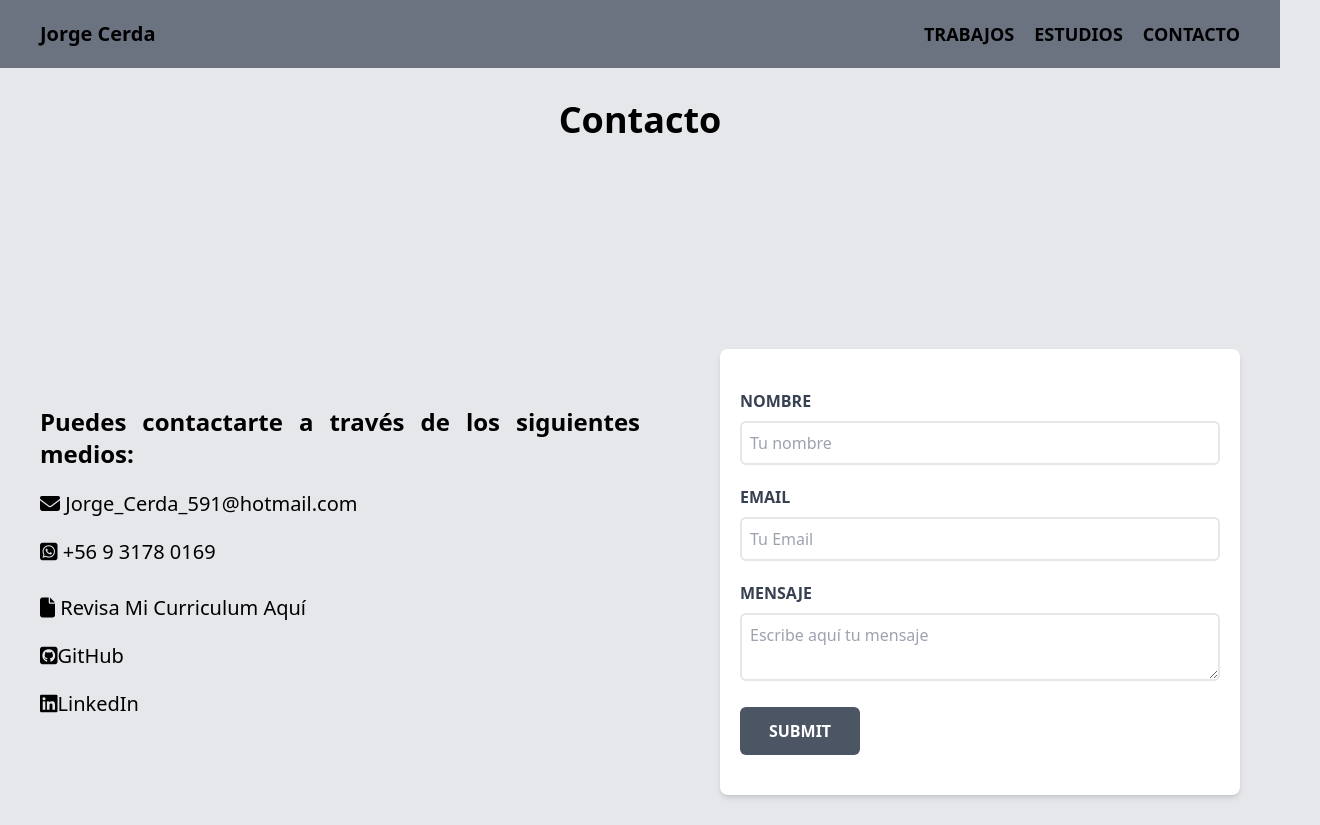
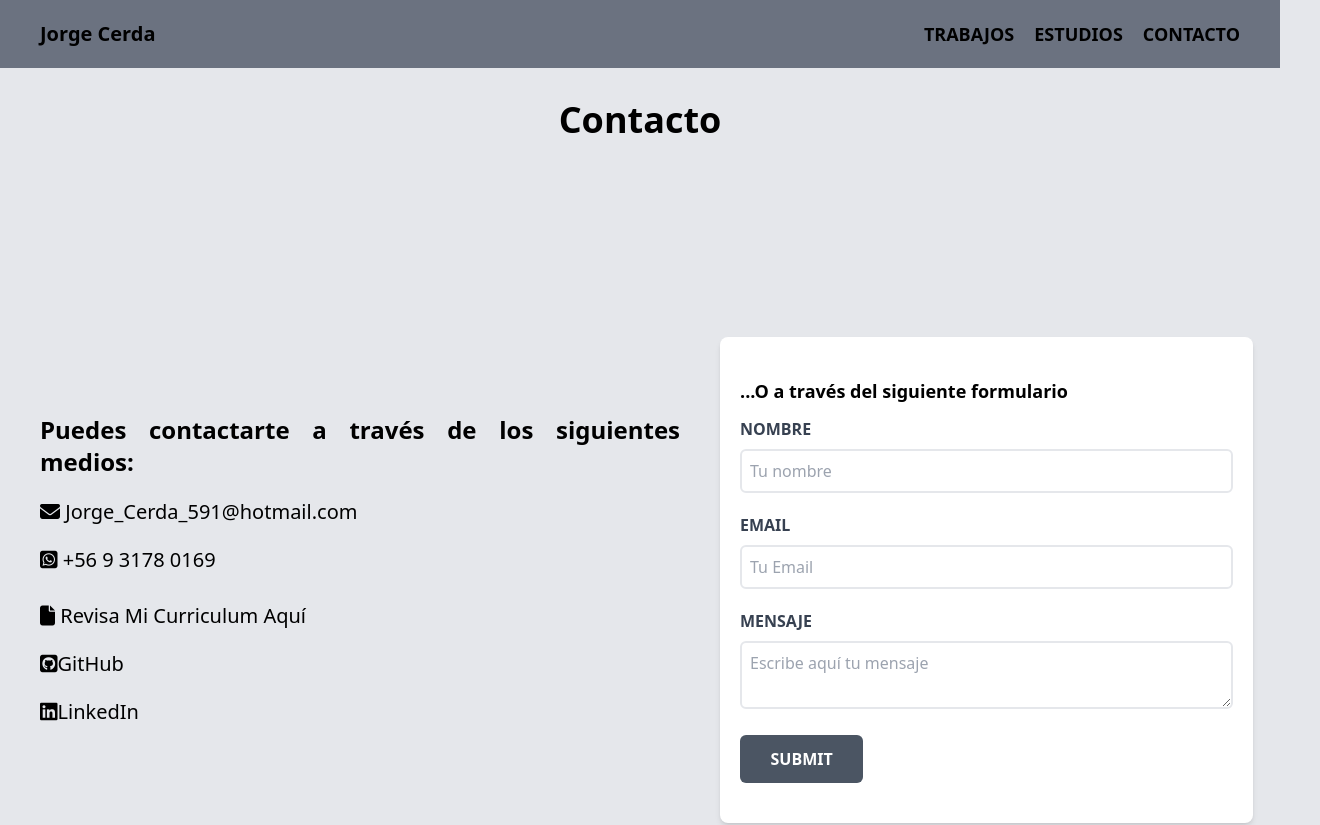
Before and after one commit to Wilper591/Wilper591.github.io, a React (Vite) app: page /contacto in a window 1280 px wide. Shown: the top 825 px of the page, 1320 px wide, since content can reach past the window. Built offline with nearby package versions, Linux system fonts and the light colour scheme.

Commit message:
Corrigiendo estilos

```diff
--- a/src/views/Contacto.jsx
+++ b/src/views/Contacto.jsx
@@ -22,8 +22,8 @@ const Contacto = () => {
       <NavBar />
       <h1 className="text-center font-bold my-8 text-4xl">Contacto</h1>
 
-      <div className="flex flex-col w-full md:flex-row items-center h-svh">
-        <div className="align-middle w-full text-justify  m-10 md:mx-10">
+      <div className="flex flex-col m-10 w-full md:flex-row items-center justify-center h-svh">
+        <div className="align-middle w-full text-justify">
           <p className="font-bold text-2xl">
             Puedes contactarte a través de los siguientes medios:
           </p>
@@ -59,11 +59,12 @@ const Contacto = () => {
           </p>
         </div>
 
-        <div className="w-full">
+        <div className="w-5/6 md:w-full">
           <form
-            className="bg-white py-10 px-5 m-10 shadow-md rounded-lg"
+            className="bg-white md:m-10 md:w-5/6 py-10 px-5 shadow-md rounded-lg"
             onSubmit={handleSubmit}
           >
+            <p className="text-lg font-black mb-3">...O a través del siguiente formulario</p>
             {msg && <Alerta alerta={alerta} />}
             <div className="mb-5">
               <label
```
